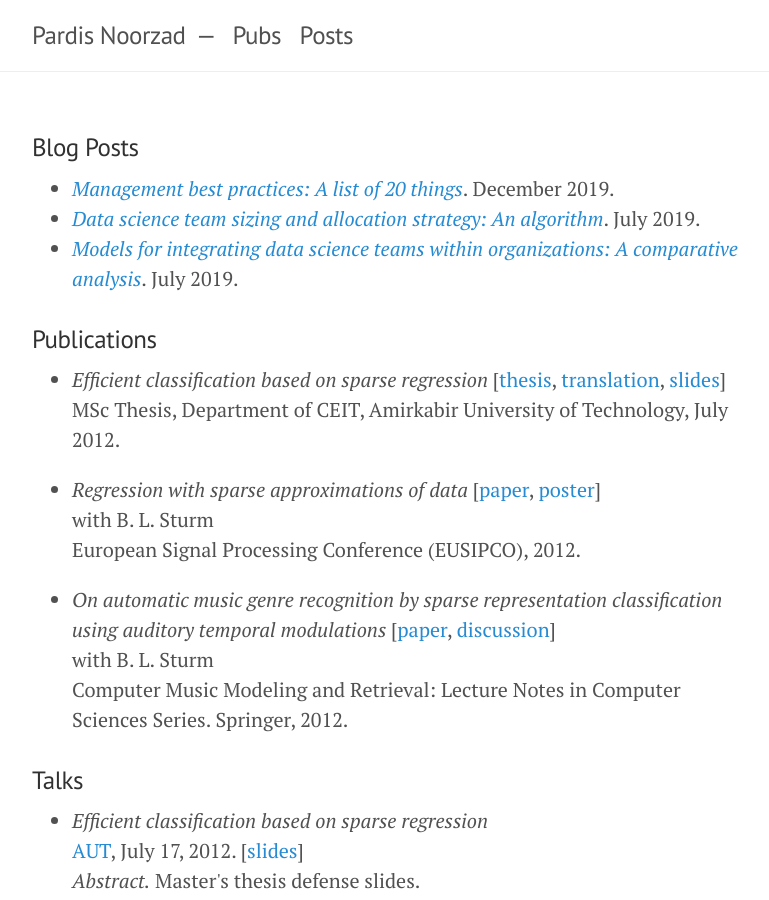
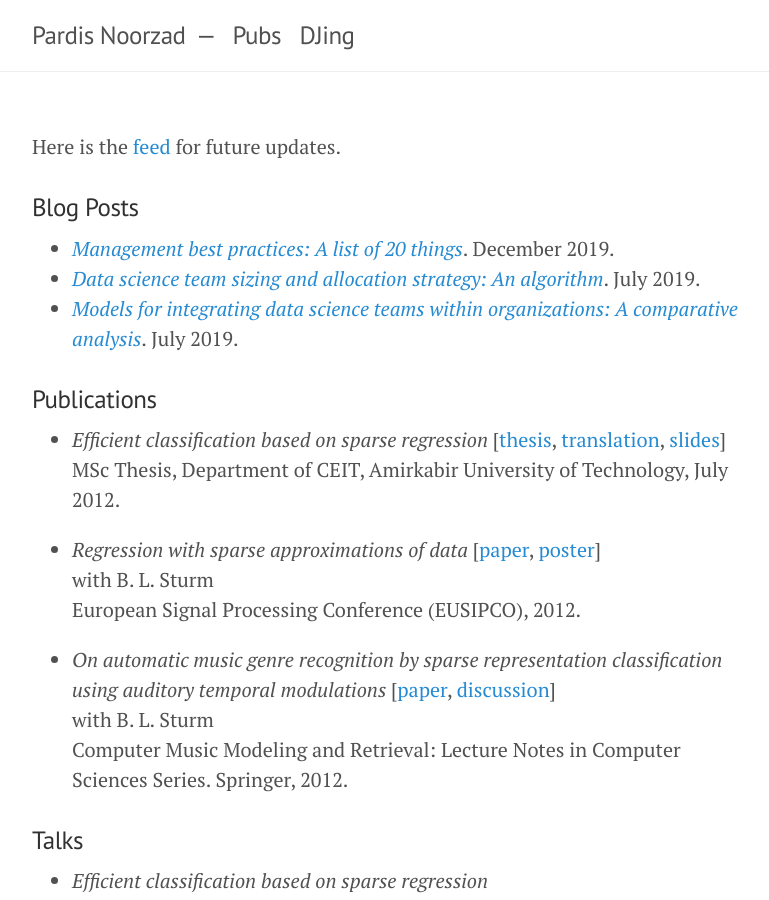
Before and after one commit to djpardis/djpardis.github.io, a Jekyll site: the page built from pubs.md, in a window 1280 px wide and 900 px high. Shown: the whole window, without its empty margins (248-1017 px from the left). Built offline with Jekyll 4.4.1, drawn with Linux system fonts in a browser that asks for light colours.

Commit message:
Add DJing, move Posts to Pubs

```diff
--- a/_config.yml
+++ b/_config.yml
@@ -11,7 +11,8 @@ url:                 "http://djpardis.github.io"
 pages_list:
   # Bio: '/'
   Pubs: '/pubs'
-  Posts: '/posts'
+  # Posts: '/posts'
+  DJing: '/djing'
   # Sub: '/atom.xml'
 
 # About
--- a/pubs.html
+++ b/pubs.md
@@ -7,89 +7,77 @@ title: Pubs
 Full list in <a href="/files/Noorzad2018CV.pdf" target="_blank">CV</a>.
 </p> -->
 
+Here is the [feed](../atom.xml) for future updates.
+
+<!-- {% for post in site.posts %}
+  {{ post.date | date_to_string }} &rarr; [ {{ post.title }} ]({{ post.url }})
+{% endfor %} -->
+
 <h3>Blog Posts</h3>
 
-    <ul>
-      <li><em><a href="https://medium.com/@djpardis/management-and-coaching-best-practices-as-a-list-of-n-things-7a6d9c7f0fa5" target="_blank">Management best practices: A list of 20 things</a></em>. December 2019.
-      <li><em><a href="https://medium.com/@djpardis/recommendations-for-data-science-team-sizing-and-allocation-strategy-a38f943638e5" target="_blank">Data science team sizing and allocation strategy: An algorithm</a></em>. July 2019.
-      <li><em><a href="https://medium.com/@djpardis/models-for-integrating-data-science-teams-within-organizations-7c5afa032ebd" target="_blank">Models for integrating data science teams within organizations: A comparative analysis</a></em>. July 2019.
 
-    </ul>
-    <!-- <ul>
-      More available <a href="https://medium.com/@djpardis/" target="_blank">here</a>.
-    </ul> -->
+- <em><a href="https://medium.com/@djpardis/management-and-coaching-best-practices-as-a-list-of-n-things-7a6d9c7f0fa5" target="_blank">Management best practices: A list of 20 things</a></em>. December 2019.
+- <em><a href="https://medium.com/@djpardis/recommendations-for-data-science-team-sizing-and-allocation-strategy-a38f943638e5" target="_blank">Data science team sizing and allocation strategy: An algorithm</a></em>. July 2019.
+- <em><a href="https://medium.com/@djpardis/models-for-integrating-data-science-teams-within-organizations-7c5afa032ebd" target="_blank">Models for integrating data science teams within organizations: A comparative analysis</a></em>. July 2019.
+
+
+<!-- <ul>
+  More available <a href="https://medium.com/@djpardis/" target="_blank">here</a>.
+</ul> -->
 
 <h3>Publications</h3>
 
-    <ul>
-     	<li><em>Efficient classification based on sparse regression</em>
+- <em>Efficient classification based on sparse regression</em>
             [<a title="Efficient classification based on sparse regression" href="/files/Noorzad2012b.pdf" target="_blank">thesis</a>, <a href="/files/thesis_in_persian.pdf" target="_blank">translation</a>, <a href="/files/defense_slides.pdf" target="_blank">slides</a>]<br/>
-            MSc Thesis, Department of CEIT, Amirkabir University of Technology, July 2012.</li>
-    </ul>
-    <ul>
-     	<li><em>Regression with sparse approximations of data</em> [<a title="Regression with sparse approximations of data" href="/files/Noorzad2012a.pdf" target="_blank">paper</a>, <a href="http://vbn.aau.dk/files/71866593/poster.pdf" target="_blank">poster</a>]
+            MSc Thesis, Department of CEIT, Amirkabir University of Technology, July 2012.
+
+- <em>Regression with sparse approximations of data</em> [<a title="Regression with sparse approximations of data" href="/files/Noorzad2012a.pdf" target="_blank">paper</a>, <a href="http://vbn.aau.dk/files/71866593/poster.pdf" target="_blank">poster</a>]
     <br/>
     with B. L. Sturm
     <br/>
-    European Signal Processing Conference (EUSIPCO), 2012.</li>
-    </ul>
-    <ul>
-     	<li><em>On automatic music genre recognition by sparse representation classification using auditory temporal modulations</em> [<a href="http://cmmr2012.eecs.qmul.ac.uk/sites/cmmr2012.eecs.qmul.ac.uk/files/pdf/papers/cmmr2012_submission_17.pdf" target="_blank">paper</a>, <a href="http://media.aau.dk/null_space_pursuits/2012/01/frustrations-with-music-genre.html" target="_blank">discussion</a>]
+    European Signal Processing Conference (EUSIPCO), 2012.
+
+- <em>On automatic music genre recognition by sparse representation classification using auditory temporal modulations</em> [<a href="http://cmmr2012.eecs.qmul.ac.uk/sites/cmmr2012.eecs.qmul.ac.uk/files/pdf/papers/cmmr2012_submission_17.pdf" target="_blank">paper</a>, <a href="http://media.aau.dk/null_space_pursuits/2012/01/frustrations-with-music-genre.html" target="_blank">discussion</a>]
     <br/>
     with B. L. Sturm
     <br/>
-    Computer Music Modeling and Retrieval: Lecture Notes in Computer Sciences Series. Springer, 2012.</li>
-    </ul>
+    Computer Music Modeling and Retrieval: Lecture Notes in Computer Sciences Series. Springer, 2012.
 
-    <h3>Talks</h3>
-    <ul>
-     	<li><em>Efficient classification based on sparse regression</em>
+
+### Talks
+
+- <em>Efficient classification based on sparse regression</em>
     <br/>
-    	<a title="Amirkabir University of Technology" href="http://aut.ac.ir/aut/" target="_blank">AUT</a>, July 17, 2012. [<a href="/files/defense_slides.pdf" target="_blank">slides</a>]
-        <p><i>Abstract.</i> Master's thesis defense slides.</p>
-    	</li>
-    </ul>
-    <ul>
-     	<li><em>SPARROW: SPARse appROximation Weighted regression</em>
+    <a title="Amirkabir University of Technology" href="http://aut.ac.ir/aut/" target="_blank">AUT</a>, July 17, 2012. [<a href="/files/defense_slides.pdf" target="_blank">slides</a>]
+    <p><i>Abstract.</i> Master's thesis defense slides.</p>
+
+- <em>SPARROW: SPARse appROximation Weighted regression</em>
     <br/>
     	<a title="University of Montreal" href="http://www.iro.umontreal.ca/?lang=en" target="_blank">UdeM</a>, March 12, 2012 and <a title="Sharif University of Technology" href="http://www.en.sharif.edu/" target="_blank">SUT</a>, February 22, 2012. [<a href="/files/sparse_approximation_weighted_regression.pdf" target="_blank">slides</a>]
     <p><i>Abstract.</i> We propose sparse approximation weighted regression (SPARROW), a nonparametric method of regression that takes advantage of the sparse linear approximation of a query point. SPARROW employs weights based on sparse approximation in the context of locally constant, locally linear, and locally quadratic regression to generate better estimates than for e.g.,  k-nearest neighbor regression and more generally, kernel-weighted local polynomial regression. Our experimental results show that SPARROW performs competitively.</p>
-    	</li>
-    </ul>
-    <ul>
-     	<li><em>Sparse coding and dictionary learning</em>
+
+- <em>Sparse coding and dictionary learning</em>
     <br/>
     	<a title="Sharif University of Technology" href="http://www.sharif.ir/en/" target="_blank">SUT</a>, October 5, 2011. [<a href="/files/sparse_coding_and_dictionary_learning.pdf" target="_blank">slides</a>]
     <p><i>Abstract.</i> Sparse coding is achieved by solving an under-determined system of linear equations under sparsity constraints. We briefly look at several algorithms that solve the resulting optimization problem (exactly or approximately). We then see how this optimization principle can be applied in both a supervised and unsupervised context: multiclass classification and feature learning, respectively. Next, we talk about dictionary learning and some of its well-known instances. Applications of dictionary learning include image denoising and inpainting.</p>
-    	</li>
-    </ul>
-    <ul>
-     	<li><em>Feature learning with deep networks for image classification</em><br/>
+
+- <em>Feature learning with deep networks for image classification</em><br/>
     	<a title="Sharif University of Technology" href="http://www.sharif.ir/en/" target="_blank">SUT</a>, May 18, 2011. [<a href="/files/feature_learning_with_deep_networks_for_image_classification.pdf" target="_blank">slides</a>]
     <p><i>Abstract.</i> An image can be represented at different levels, starting from pixels, going on to edges, to parts, to objects, and beyond. Over the years, many attempts have been made at engineering useful descriptors that are able to extract low-to-high level features from images. But what if we could make this process automatic? What if we could "learn" to detect layer after layer of features of increasing abstraction and complexity? After all, it would be impossible for us to foresee and hard-code all the kinds of invariances necessary to build features for our ever more complicated tasks. In this talk, we go over several unsupervised feature learning methods that have been in the making since 2006.</p>
-    	</li>
-    </ul>
-    <ul>
-     	<li><em>Computational learning theory</em><br/>
+
+- <em>Computational learning theory</em>
+  <br/>
     	<a title="Amirkabir University of Technology" href="http://aut.ac.ir/" target="_blank">AUT</a>, April 26, 2011. [<a href="/files/computational_learning_theory.pdf" target="_blank">slides</a>]
     <p align="justify"><i>Details.</i> This is a brief tutorial on learning theory for a machine learning class.</p>
-    	</li>
-    </ul>
-    <ul>
-     	<li><em>Parametric density estimation using GMMs</em><br/>
+
+- <em>Parametric density estimation using GMMs</em><br/>
     	<a title="Amirkabir University of Technology" href="http://aut.ac.ir/" target="_blank">AUT</a>, February 1, 2011. [<a href="/files/parametric_density_estimation_using_gaussian_mixture_models.pdf" target="_blank">slides</a>]
     <p><i>Details.</i> This is a brief tutorial on applying the EM algorithm for estimating the parameters of a Gaussian mixture model.</p>
-    	</li>
-    </ul>
-    <ul>
-     	<li><em>High dimensional data and dimensionality reduction</em><br/>
+
+- <em>High dimensional data and dimensionality reduction</em><br/>
     	<a title="Institute for Research in Fundamental Sciences" href="http://www.ipm.ac.ir/" target="_blank">IPM</a>, November 4, 2010. [<a href="/files/high-dimensional_data_and_dimensionality_reduction.pdf" target="_blank">slides</a>]
     <p><i>Abstract.</i> Apart from raising computational costs, high-dimensional data behave in counterintuitive ways. In this seminar, we talk about why in some situations, more features fail to result in increased accuracy in clustering and classification tasks. To deal with the "curses of dimensionality", many dimensionality reduction (DR) methods have been proposed. These methods map the data points to a lower-dimensional space, while preserving the important properties of the data in its original space. We go over one linear and two nonlinear DR methods. Then, through some examples, we see how the prior assumptions and computational complexities of each method affects its application in reducing the dimensionality of certain datasets.</p>
-    	</li>
-    </ul>
-    <ul>
-     	<li><em>The split Bregman method for total variation denoising</em><br/>
+
+- <em>The split Bregman method for total variation denoising</em><br/>
     	<a title="Amirkabir University of Technology" href="http://aut.ac.ir/" target="_blank">AUT</a>, May 30, 2010. [<a href="/files/the_split_bregman_method_for_l1_regularized_problems.pdf" target="_blank">slides</a>]
     <p><i>Details.</i> This is an overview of the split Bregman method for solving an $\ell_1$-regularized problem arising from TV denoising.</p>
-    	</li>
-    </ul>
```
Also changed, not shown: djing.md (added, +13 -0 lines), files/pics/djpardis_simsimah.jpg (added).
